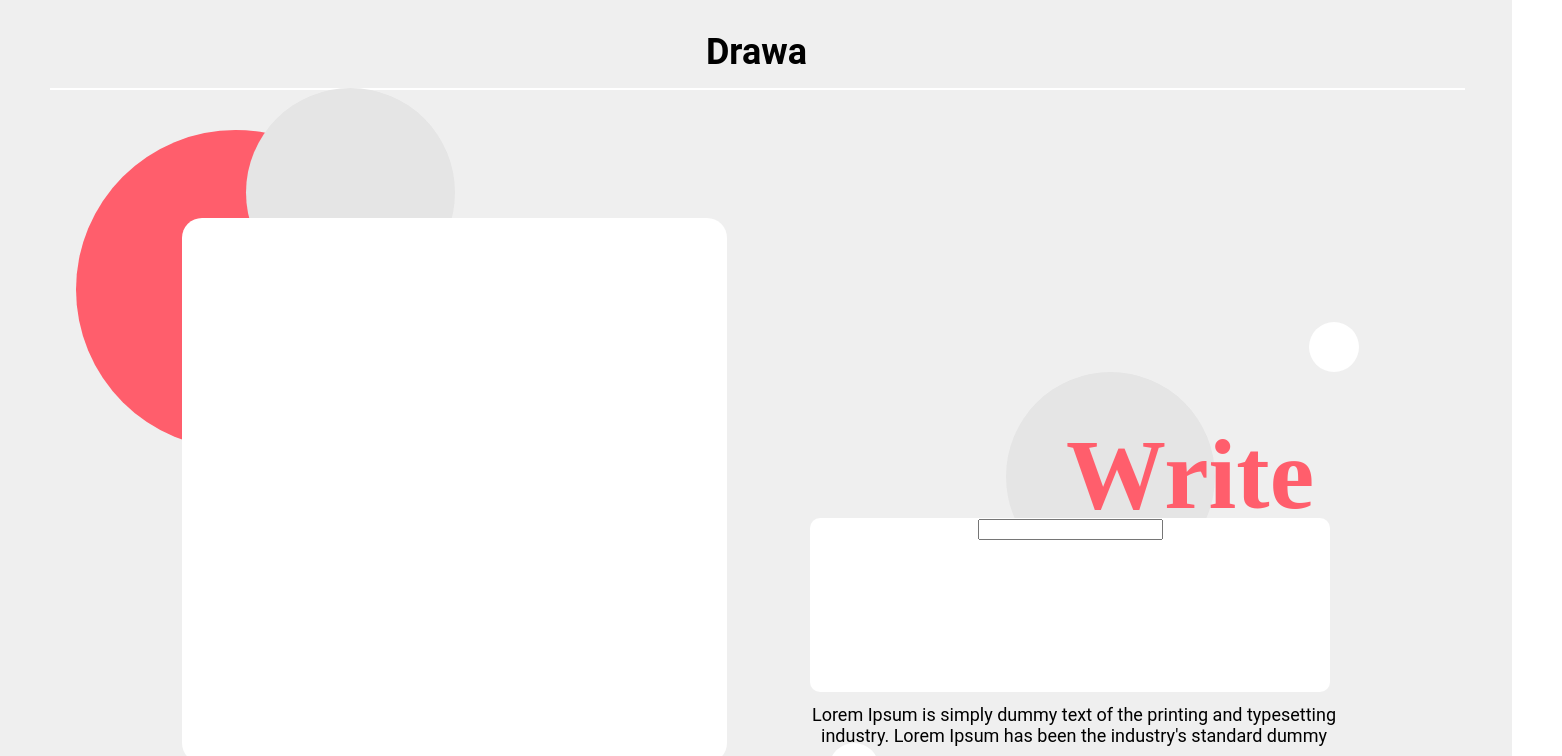
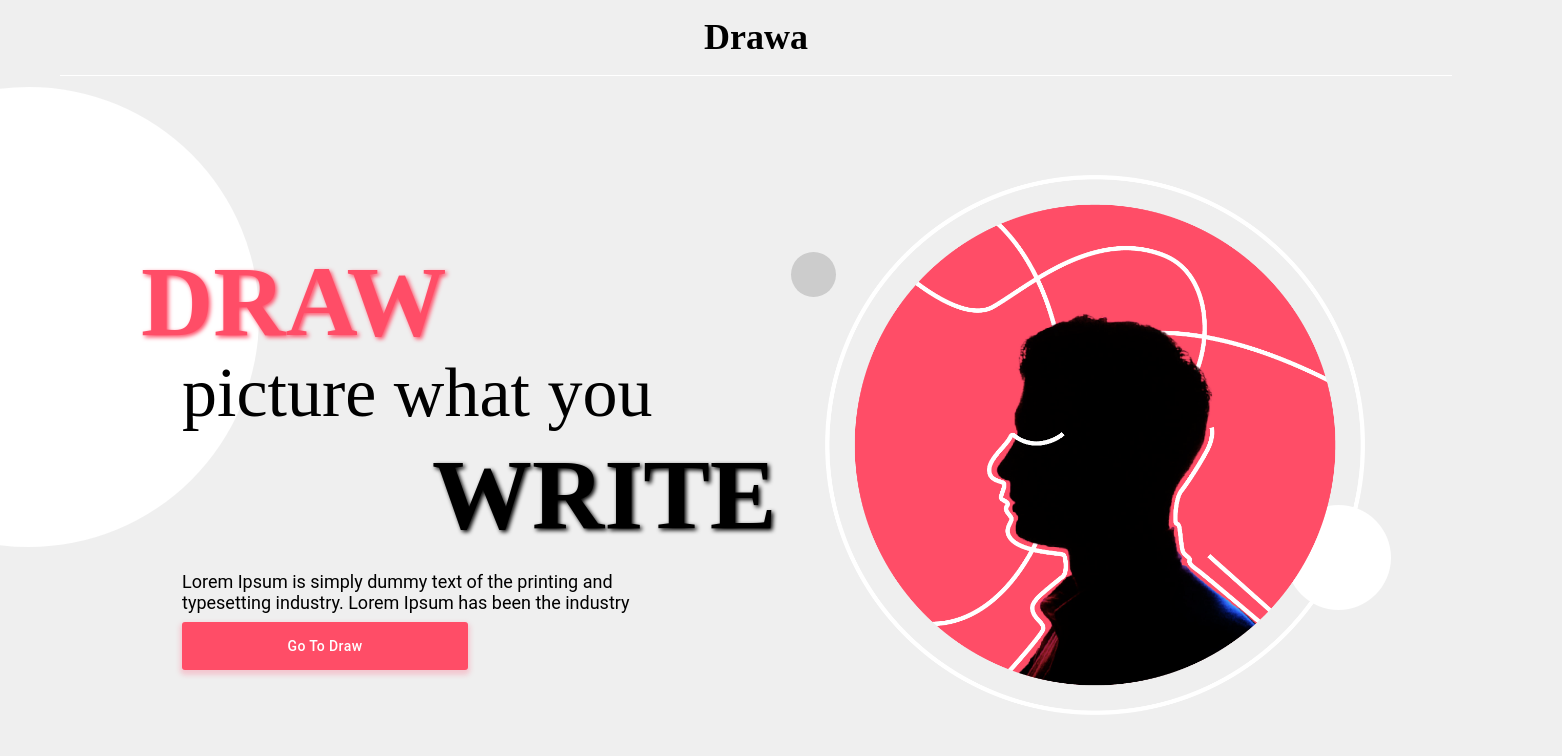
Before and after one commit to wewaaa/wewaa, a React (Create React App) app in the folder frontend/: page / in a window 1280 px wide. Shown: the top 756 px of the page, 1562 px wide, since content can reach past the window. Built offline with nearby package versions, Linux system fonts and the light colour scheme.

Commit message:
fix: resize background and chagne button

```diff
--- a/frontend/package.json
+++ b/frontend/package.json
@@ -8,6 +8,7 @@
     "@testing-library/jest-dom": "^5.16.1",
     "@testing-library/react": "^12.1.2",
     "@testing-library/user-event": "^13.5.0",
+    "@types/react-responsive": "^8.0.5",
     "react": "^17.0.2",
     "react-awesome-slider": "^4.1.0",
     "react-dom": "^17.0.2",
--- a/frontend/src/App.js
+++ b/frontend/src/App.js
@@ -3,11 +3,13 @@ import { Route,Routes,Link} from 'react-router-dom';
 import UploadPage from  './pages/UploadPage';
 import SignPage from './pages/SignPage';
 import LoginPage from './pages/LoginPage';
+import MainPage from './pages/MainPage';
+
 function App() {
   return (
     <div>
       <Routes>
-        <Route exact path="/" element={<UploadPage/>}/>
+        <Route exact path="/" element={<MainPage/>}/>
         <Route path="/Login" element={<LoginPage/>}/>
         <Route path="/SignPage" element={<SignPage/>}/>
       </Routes>
--- a/frontend/src/pages/MainPage.css
+++ b/frontend/src/pages/MainPage.css
@@ -19,16 +19,6 @@
     background-color: #fff;
 }
 
-.ButtonDraw {
-    position: absolute;
-    width: 286px;
-    height: 58px;
-    left: 182px;
-    top: 642px;
-    background-color: #FF5E6C;
-    filter: drop-shadow(4px 4px 4px rgba(0, 0, 0, 0.25));
-}
-
 .DRAW {
     position: absolute;
     width: 338px;
@@ -41,13 +31,13 @@
     font-weight: bold;
     font-size: 100px;
     line-height: 150px;
-
-    color: #FF5E6C;
+    text-shadow: 2px 2px 4px #FF4D67;
+    color: #FF4D67;
 }
 
 .Background{
     width: 1512px;
-    height: 1804px;
+    height: 780px;
     padding: 16px 50px 90.5px 0;
     background-color: #efefef;
 }
@@ -79,6 +69,7 @@
     font-weight: bold;
     font-size: 100px;
     line-height: 150px;
+    text-shadow: 2px 2px 4px #000000;
 
     color: #000000;
 
@@ -87,7 +78,7 @@
     position: absolute;
     width: 540px;
     height: 540px;
-    left: 814px;
+    left: 825px;
     top: 175px;
 }
 
@@ -135,3 +126,11 @@
 
     color: #000000;
 }
+.PictureBack {
+    position: absolute;
+    width: 275px;
+    height: 39px;
+    left: 183px;
+    top: 361px;
+    background: linear-gradient(90deg, rgba(255, 94, 108, 0.4) 0%, rgba(239, 239, 239, 0.4) 92.19%);
+}
--- a/frontend/src/pages/MainPage.js
+++ b/frontend/src/pages/MainPage.js
@@ -4,6 +4,9 @@ import { useMediaQuery } from 'react-responsive';
 import AwesomeSlider from 'react-awesome-slider';
 import withAutoplay from 'react-awesome-slider/dist/autoplay';
 import 'react-awesome-slider/dist/styles.css';
+import Button from '@material-ui/core/Button';
+import { withStyles } from '@material-ui/core/styles';
+
 
 const MainPage = () => {
     const isDesktopOrLaptop = useMediaQuery({minDeviceWidth: 1224})
@@ -17,12 +20,13 @@ const MainPage = () => {
             <div class="Ellipse"></div>
             <div class="Ellipse1"></div>
             <div class="Ellipse2"></div>
+            <div calss="PictureBack"></div>
             <h1 class="DRAW">DRAW</h1>
-            <h3 class="PictureWhatYou">picture what you</h3>
+            <h3 class="PictureWhatYou"> picture what you</h3>
             <h1 class="WRITE">WRITE</h1>
             <h4 class="Explain">Lorem Ipsum is simply dummy text of the printing and
             typesetting industry.  Lorem Ipsum has been the industry</h4>
-            <button class="ButtonDraw"> go to Draw </button>
+            <StyledButton variant="contained">go to Draw </StyledButton>
             <img className="HomeImage" alt="homeImage" src="/img/a.png" />
 
             </div>
@@ -32,9 +36,9 @@ const MainPage = () => {
                 cancelOnInteraction={false} // should stop playing on user interaction
                 interval={6000}
             >
-                <div data-src="/img/Slide1.png" />
-                <div data-src="/img/Slide2.png" />
-                <div data-src="/img/Slide3.png" />
+                <div data-src="/img/homeSlide1.png" />
+                <div data-src="/img/homeSlide2.png" />
+                <div data-src="/img/homeSlide3.png" />
             </AutoplaySlider>
             </div>
         </>
@@ -43,17 +47,22 @@ const MainPage = () => {
 
 const AutoplaySlider = withAutoplay(AwesomeSlider);
 
-const slider = (
-  <AutoplaySlider
-    play={true}
-    cancelOnInteraction={false} // should stop playing on user interaction
-    interval={6000}
-  >
-    <div data-src="/img/Slide1.png" />
-    <div data-src="/img/Slide2.png" />
-    <div data-src="/img/Slide3.png" />
-  </AutoplaySlider>
-);
-
+const StyledButton = withStyles({
+    root: {
+      background: '#FF4D67',
+      borderRadius: 3,
+      border: 0,
+      color: 'white',
+      height: 48,
+      width: '286px',
+      padding: '0 30px',
+      boxShadow: '0 3px 5px 2px rgba(255, 105, 135, .3)',
+      left: '182px',
+      top: '530px',
+    },
+    label: {
+      textTransform: 'capitalize',
+    },
+  })(Button);
 
 export default MainPage
```
Also changed, not shown: 1 other file (tests, documents, lock files or other folders).
